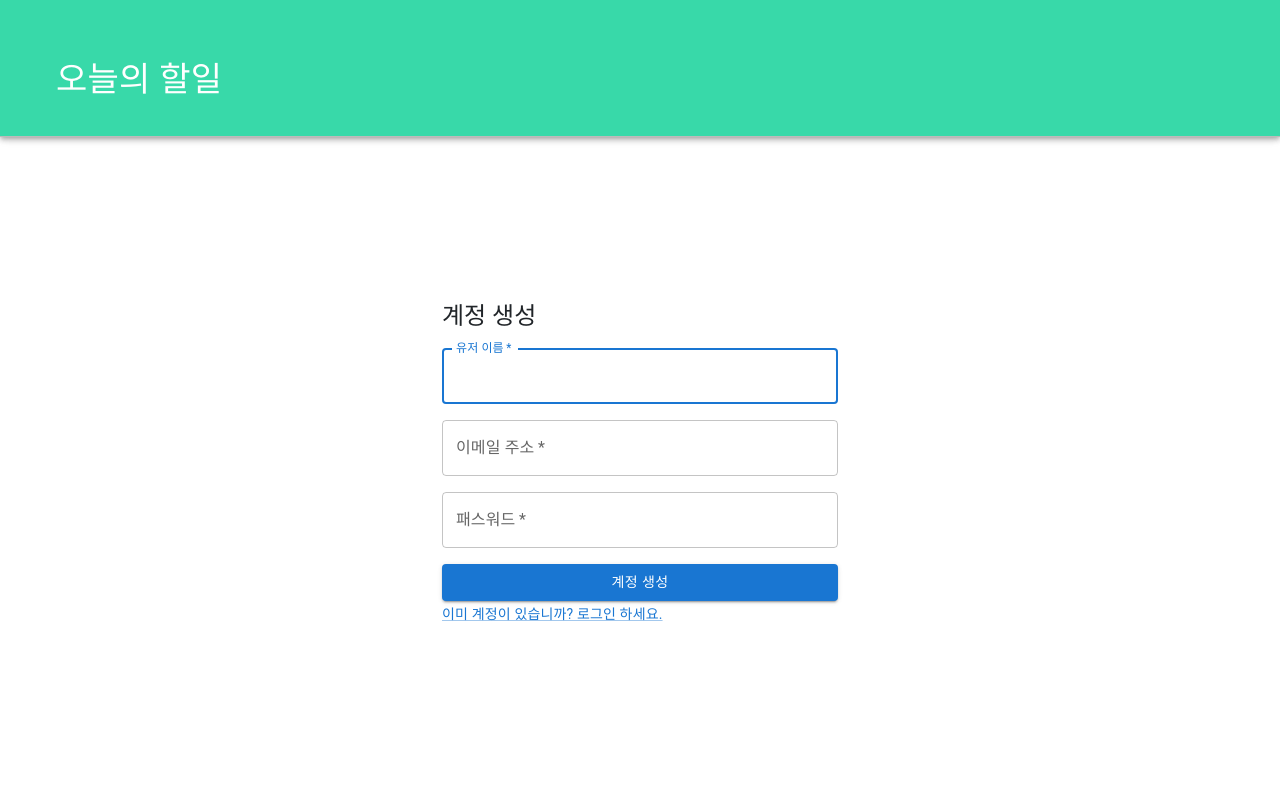
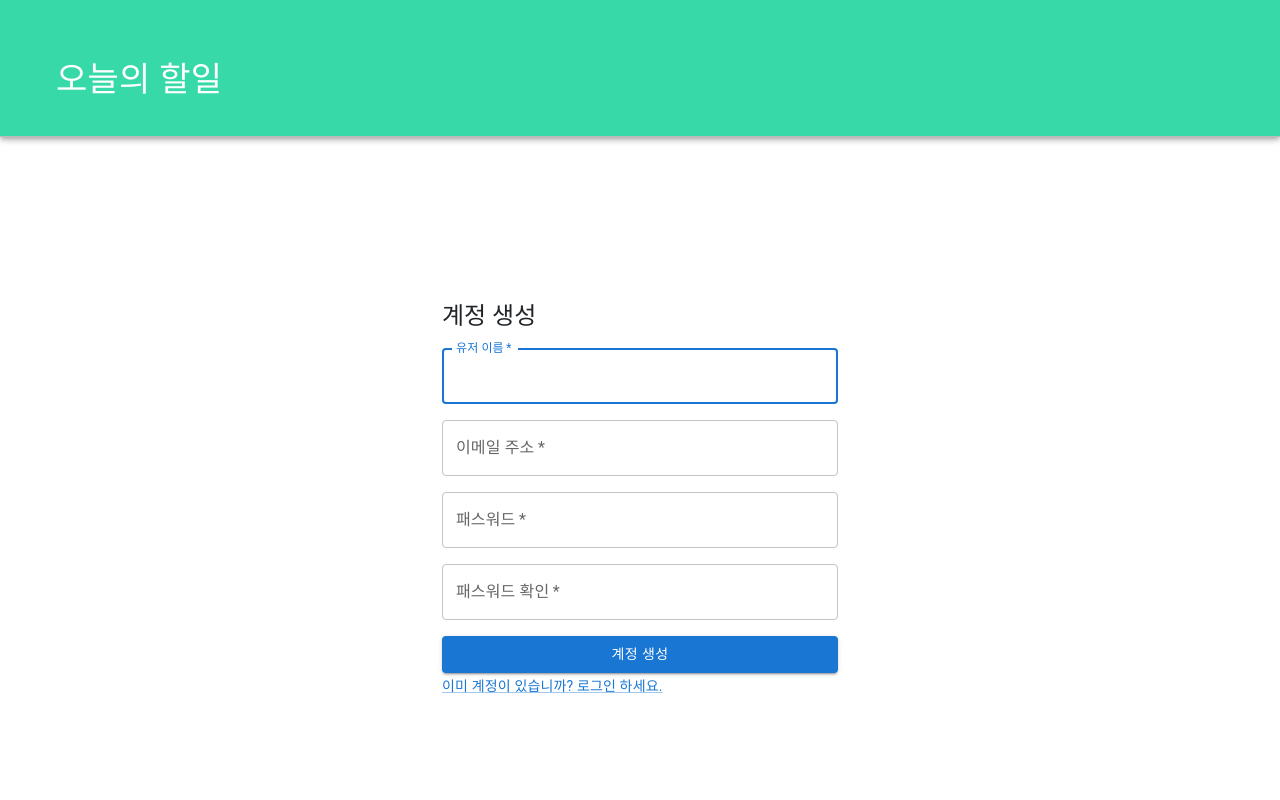
Before and after one commit to dlwlsgur0909/todo-react-app202301, a React (Create React App) app: page / in a window 1280 px wide. Shown: the top 800 px of the page. Built offline with nearby package versions, Linux system fonts and the light colour scheme.

Commit message:
# 비밀번호 확인 실습

```diff
--- a/src/components/user/Join.js
+++ b/src/components/user/Join.js
@@ -10,6 +10,7 @@ const Join = () => {
     const [message, setMessage] = useState({
         username: '',
         password: '',
+        checkPassword: '',
         email: ''
 
     });
@@ -18,6 +19,7 @@ const Join = () => {
     const [validate, setValidate] = useState({
         username: false,
         password: false,
+        checkPassword: false,
         email: false
     });
 
@@ -162,6 +164,40 @@ const Join = () => {
             ...userValue,
             password: e.target.value
         });
+
+    }
+
+    // 비밀번호 확인 입력값 검증
+    const checkPasswordHandler = e => {
+
+        // 검증 시작
+        let msg;
+        if(!e.target.value) {
+            setValidate({
+                ...validate,
+                checkPassword: false
+            });
+            msg = '비밀번호 확인은 필수입니다!🤬';
+        }else if(e.target.value !== userValue.password) {
+            setValidate({
+                ...validate,
+                checkPassword: false
+            });
+            msg = '비밀번호가 일치하지 않아요!🤬';
+        }else {
+            setValidate({
+                ...validate,
+                checkPassword: true
+            });
+            msg = '비밀번호가 일치합니다!';
+        }
+
+        setMessage({
+            ...message,
+            checkPassword: msg
+        });
+
+
     }
 
     // validate 객체 안의 모든 논리값이 true인지 검사하는 함수
@@ -272,6 +308,24 @@ const Join = () => {
                     }>{message.password}</span>
                 </Grid>
                 <Grid item xs={12}>
+                    <TextField
+                        variant="outlined"
+                        required
+                        fullWidth
+                        name="checkPassword"
+                        label="패스워드 확인"
+                        type="password"
+                        id="checkPassword"
+                        autoComplete="current-checkPassword"
+                        onChange={checkPasswordHandler}
+                    />
+                    <span style={
+                        validate.checkPassword
+                        ? {color: 'green'}
+                        : {color: 'red'}
+                    }>{message.checkPassword}</span>
+                </Grid>
+                <Grid item xs={12}>
                     <Button type="submit" fullWidth variant="contained" color="primary">
                         계정 생성
                     </Button>
```
